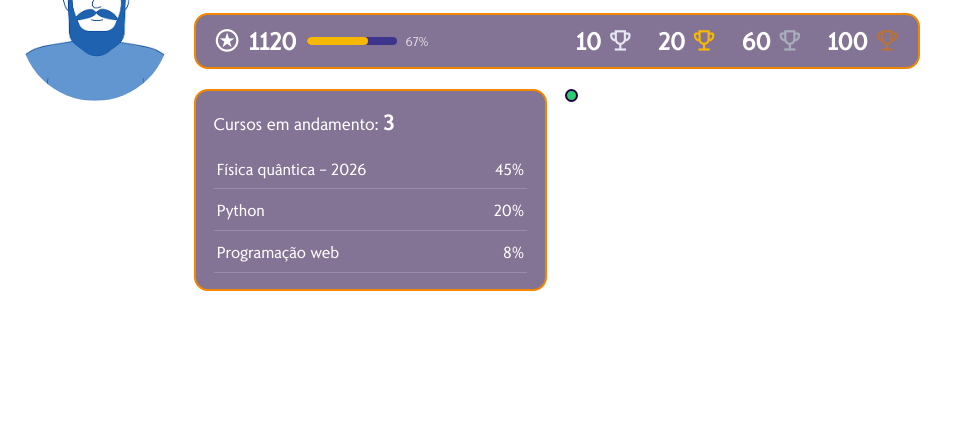
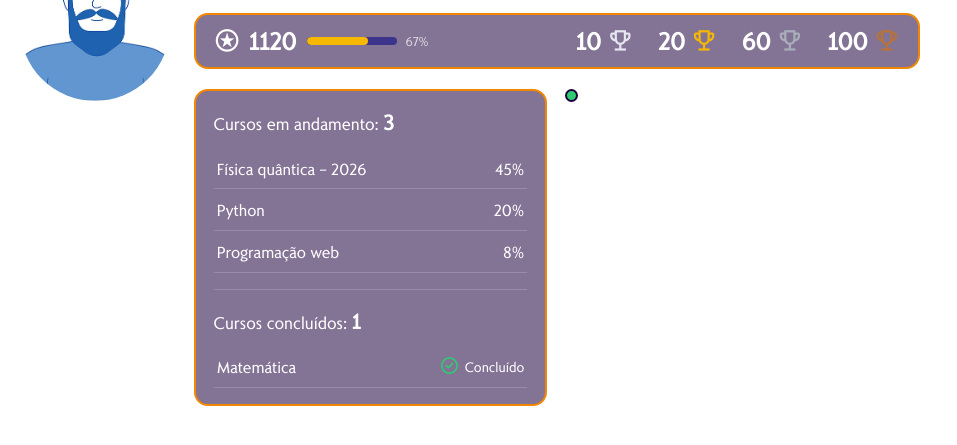
Before and after one commit to mastercraft-deb/projectfalcon, a plain HTML site: page pages/account.html in a window 1280 px wide. Shown: the part 65-510 px from the top of the page, without its empty margins (0-957 px from the left). Drawn offline with nearby package versions, Linux system fonts and the light colour scheme.

Commit message:
Alpha 0.0.1.5.5

```diff
--- a/pages/account.html
+++ b/pages/account.html
@@ -68,7 +68,9 @@
             <!-- Duas colunas: cursos em andamento | amigos e sobre mim -->
             <div class="perfil-colunas">
 
-                <section class="cartao">
+                <div class="cartao">
+
+                    <section class="cartao-bloco">
                         <h2 class="cartao-titulo">
                             Cursos em andamento: <span class="cartao-contador" id="perfil-qtd-cursos">3</span>
                         </h2>
@@ -96,6 +98,28 @@
                         </ul>
                     </section>
 
+                    <section class="cartao-bloco">
+                        <h2 class="cartao-titulo">
+                            Cursos concluídos: <span class="cartao-contador" id="perfil-qtd-concluidos">1</span>
+                        </h2>
+
+                        <!-- Sem link por enquanto: a página do curso de Matemática ainda não existe.
+                             Quando existir, troque o <div> por <a class="curso-item" href="..."> -->
+                        <ul class="lista-cursos" id="perfil-lista-concluidos">
+                            <li>
+                                <div class="curso-item curso-item-concluido">
+                                    <span>Matemática</span>
+                                    <span class="curso-concluido-selo">
+                                        <span class="material-symbols-outlined" aria-hidden="true">check_circle</span>
+                                        Concluído
+                                    </span>
+                                </div>
+                            </li>
+                        </ul>
+                    </section>
+
+                </div>
+
                 <div class="perfil-lateral">
 
                     <section>
--- a/style/perfil.css
+++ b/style/perfil.css
@@ -36,6 +36,8 @@ body {
     --fundo-cartao: rgba(30, 0, 63, 0.55);
     --linha-suave: rgba(255, 255, 255, 0.18);
     --texto-suave: rgba(255, 255, 255, 0.72);
+
+    --sucesso: #2ecc71;
 
     --trofeu-platina: #e6e6f2;
     --trofeu-ouro: var(--cor3);
@@ -186,6 +188,12 @@ body {
     background-color: var(--fundo-cartao);
 }
 
+.cartao-bloco + .cartao-bloco {
+    margin-top: 1rem;
+    padding-top: 1rem;
+    border-top: 1px solid var(--linha-suave);
+}
+
 .cartao-titulo {
     margin: 0 0 0.75rem;
     font-size: 1.05rem;
@@ -217,12 +225,29 @@ body {
     transition: color 0.3s;
 }
 
-.curso-item:hover span {
+a.curso-item:hover span {
     color: var(--cor4);
 }
 
 .curso-item-progresso {
     font-variant-numeric: tabular-nums;
+}
+
+/* Curso concluído: ícone + texto "Concluído" (não depende só da cor) */
+.curso-item-concluido {
+    align-items: center;
+}
+
+.curso-concluido-selo {
+    display: inline-flex;
+    align-items: center;
+    gap: 0.3rem;
+    font-size: 0.85rem;
+}
+
+.curso-concluido-selo .material-symbols-outlined {
+    font-size: 1.3rem;
+    color: var(--sucesso);
 }
 
 .perfil-lateral {
@@ -255,7 +280,7 @@ body {
     height: 9px;
     border: 2px solid #1e003f;
     border-radius: 50%;
-    background-color: #2ecc71;
+    background-color: var(--sucesso);
 }
 
 .vazio {
```
Lines whose indentation alone changed are shown as unchanged.
